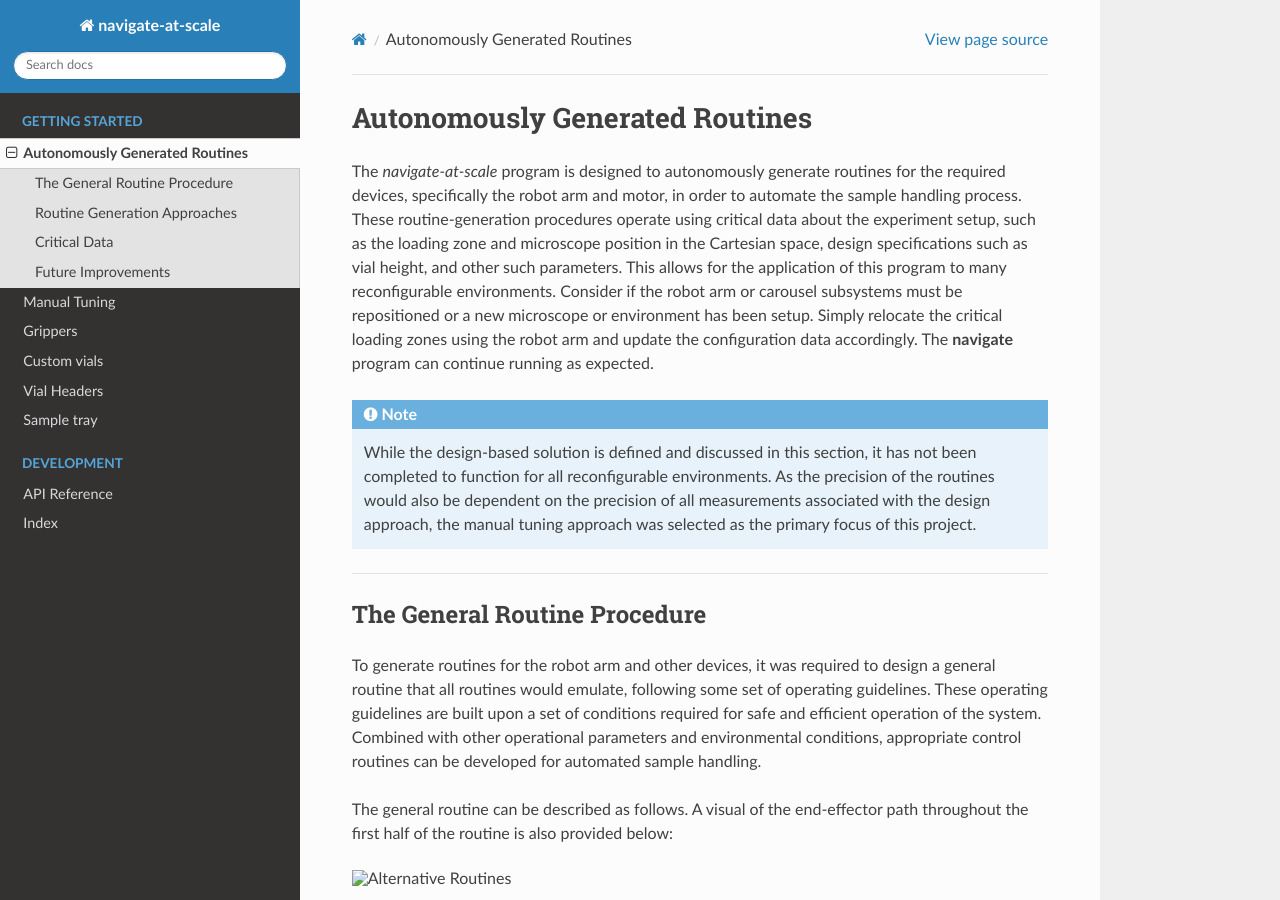
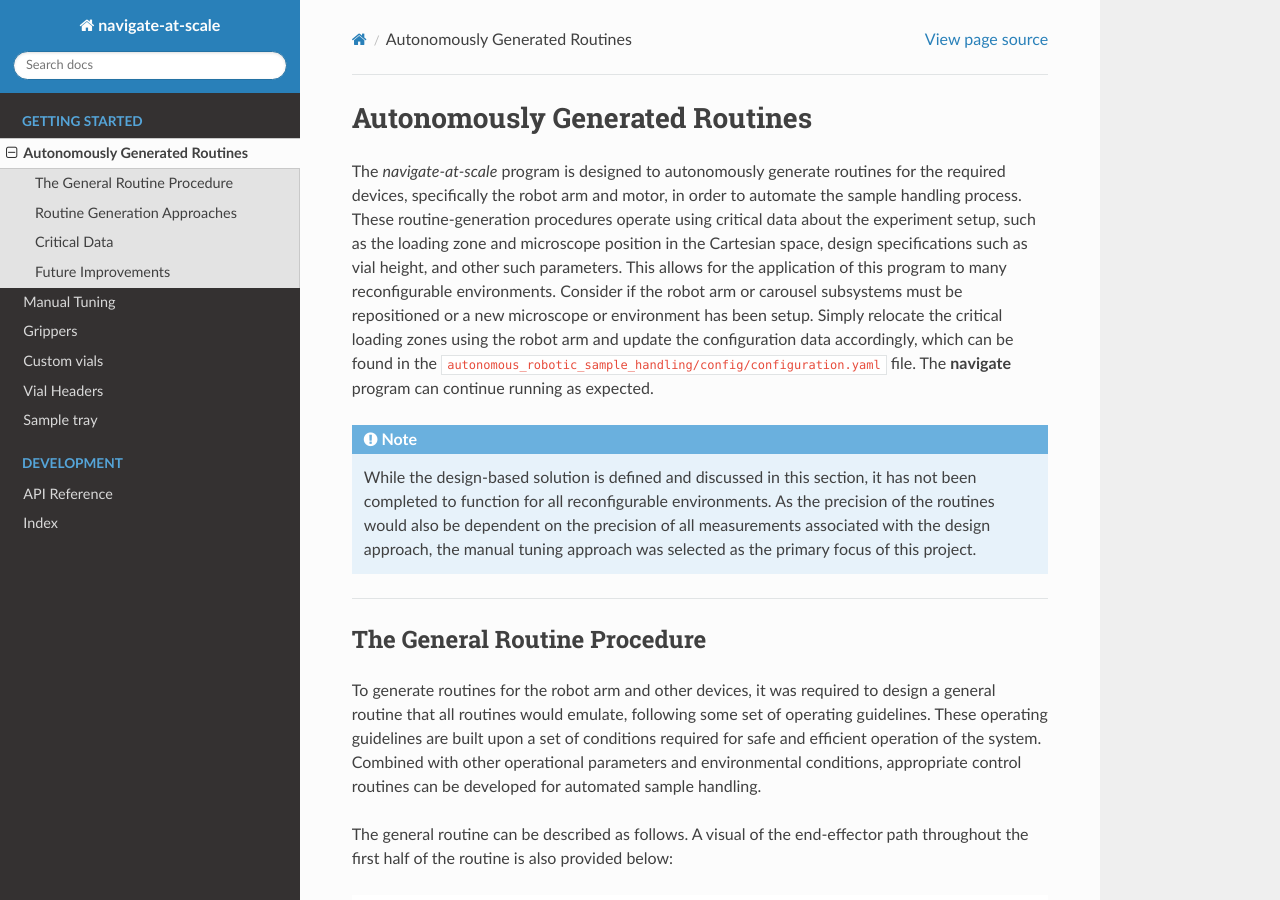
Before and after one commit to TheDeanLab/navigate-at-scale, a Sphinx documentation site: the page built from docs/source/user_guide/autonomous_routines.rst, in a window 1280 px wide and 900 px high. Built offline with Sphinx 7.4.7 and the Read the Docs theme 2.0.0, drawn with Linux system fonts in a browser that asks for light colours; pages that are not in the unit, such as notebooks, are missing from menus.

Commit message:
Update as we go
Working with @Balstun

```diff
--- a/docs/source/user_guide/autonomous_routines.rst
+++ b/docs/source/user_guide/autonomous_routines.rst
@@ -9,7 +9,10 @@ as the loading zone and microscope position in the Cartesian space, design speci
 vial height, and other such parameters. This allows for the application of this program to many
 reconfigurable environments. Consider if the robot arm or carousel subsystems must be
 repositioned or a new microscope or environment has been setup. Simply relocate the critical
-loading zones using the robot arm and update the configuration data accordingly. The **navigate**
+loading zones using the robot arm and update the configuration data
+accordingly, which can be found in the
+``autonomous_robotic_sample_handling/config/configuration.yaml`` file. The
+**navigate**
 program can continue running as expected.
 
 .. note::
@@ -32,7 +35,7 @@ appropriate control routines can be developed for automated sample handling.
 The general routine can be described as follows. A visual of the end-effector path throughout the
 first half of the routine is also provided below:
 
-.. image:: user_guide/images/system_view_front.png
+.. image:: images/system_view_front.png
   :alt: Alternative Routines
 
 #. The robot arm homes to the 'zero joints' position.
```
Also changed, not shown: docs/source/user_guide/images/custom_tab.PNG (added), docs/source/user_guide/images/in_house_tools.PNG (added).
